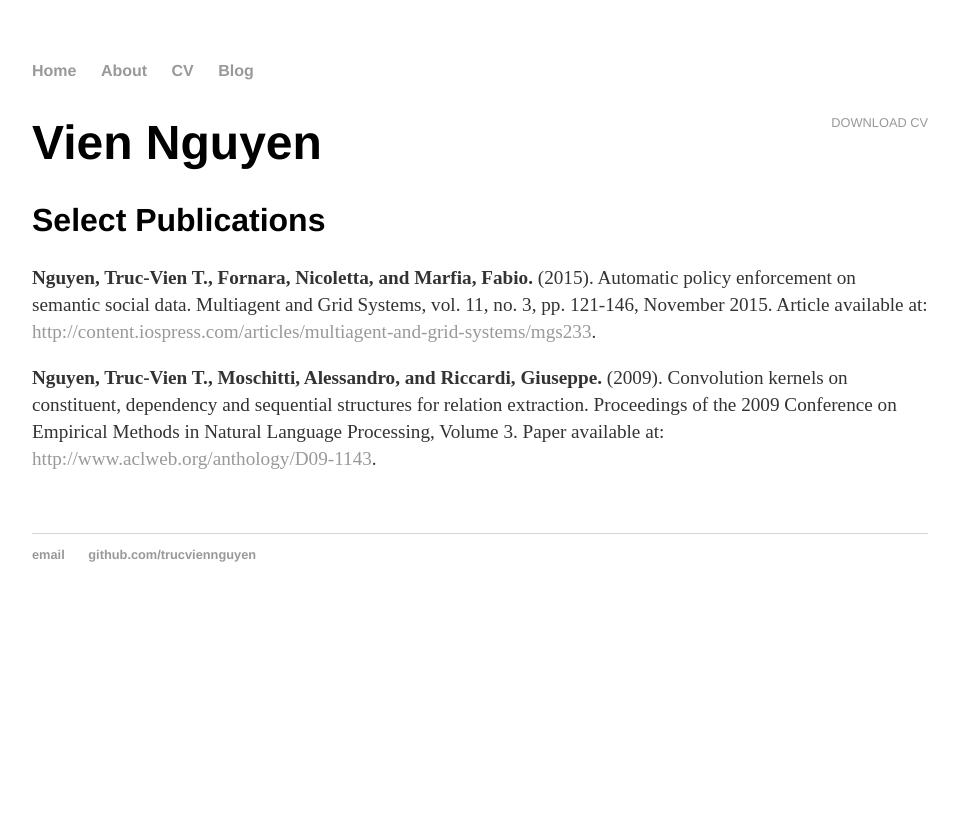
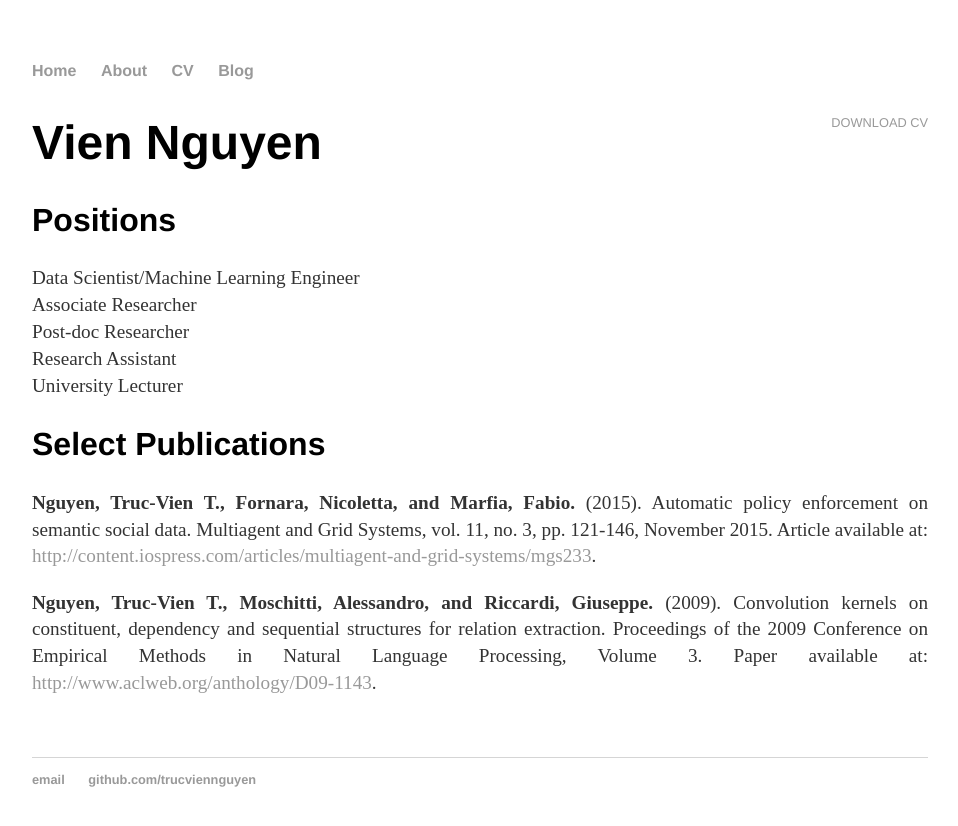
Before and after one commit to trucviennguyen/trucviennguyen.github.io, a Jekyll site: the page built from cv/index.html, in a window 1280 px wide. Shown: the top 826 px of the page, without its empty margins (160-1118 px from the left). Built offline with Jekyll 4.4.1, drawn with Linux system fonts in a browser that asks for light colours.

Commit message:
Updating CV.

```diff
--- a/cv/index.html
+++ b/cv/index.html
@@ -15,13 +15,22 @@
 					<span class="obfuscate">youremailaddress@email.com</span>
 					</address>
 					-->
+					<h2>Positions</h2>
+
+					<p align = "justify">
+						Data Scientist/Machine Learning Engineer<br>
+						Associate Researcher<br>
+						Post-doc Researcher<br>
+						Research Assistant<br>
+						University Lecturer<br>
+					</p>
 
 					<h2>Select Publications</h2>
 
-					<p><strong>Nguyen, Truc-Vien T., Fornara, Nicoletta, and Marfia, Fabio.</strong> (2015). Automatic policy enforcement on semantic social data. Multiagent and Grid Systems, vol. 11, no. 3, pp. 121-146, November 2015. Article available at: <a href="http://content.iospress.com/articles/multiagent-and-grid-systems/mgs233">http://content.iospress.com/articles/multiagent-and-grid-systems/mgs233</a>.
+					<p align = "justify"><strong>Nguyen, Truc-Vien T., Fornara, Nicoletta, and Marfia, Fabio.</strong> (2015). Automatic policy enforcement on semantic social data. Multiagent and Grid Systems, vol. 11, no. 3, pp. 121-146, November 2015. Article available at: <a href="http://content.iospress.com/articles/multiagent-and-grid-systems/mgs233">http://content.iospress.com/articles/multiagent-and-grid-systems/mgs233</a>.
 					</p>
 
-					<p><strong>Nguyen, Truc-Vien T., Moschitti, Alessandro, and Riccardi, Giuseppe.</strong> (2009). Convolution kernels on constituent, dependency and sequential structures for relation extraction. Proceedings of the 2009 Conference on Empirical Methods in Natural Language Processing, Volume 3. Paper available at: <a href="http://www.aclweb.org/anthology/D09-1143">http://www.aclweb.org/anthology/D09-1143</a>.
+					<p align = "justify"><strong>Nguyen, Truc-Vien T., Moschitti, Alessandro, and Riccardi, Giuseppe.</strong> (2009). Convolution kernels on constituent, dependency and sequential structures for relation extraction. Proceedings of the 2009 Conference on Empirical Methods in Natural Language Processing, Volume 3. Paper available at: <a href="http://www.aclweb.org/anthology/D09-1143">http://www.aclweb.org/anthology/D09-1143</a>.
 					</p>
 
 
```
